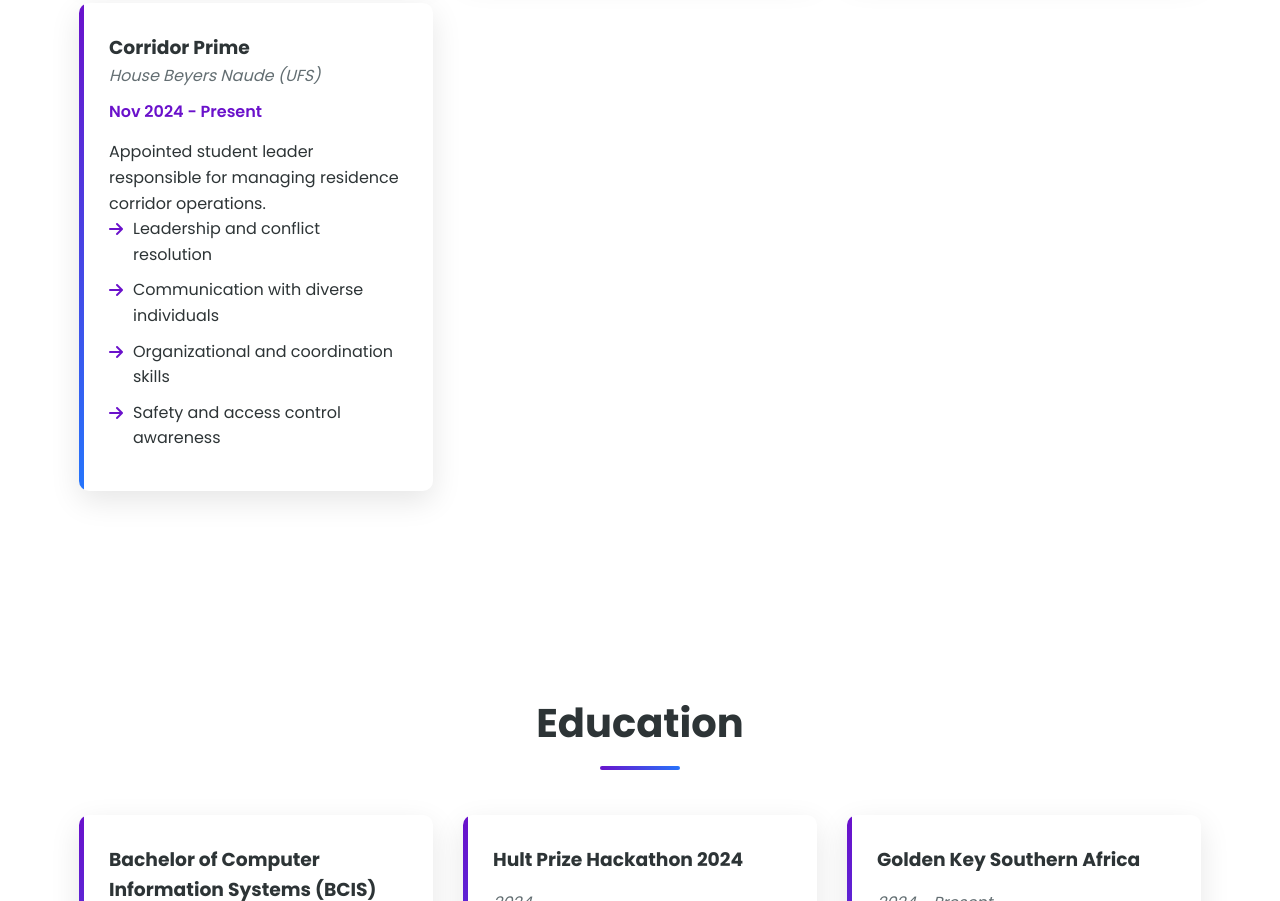
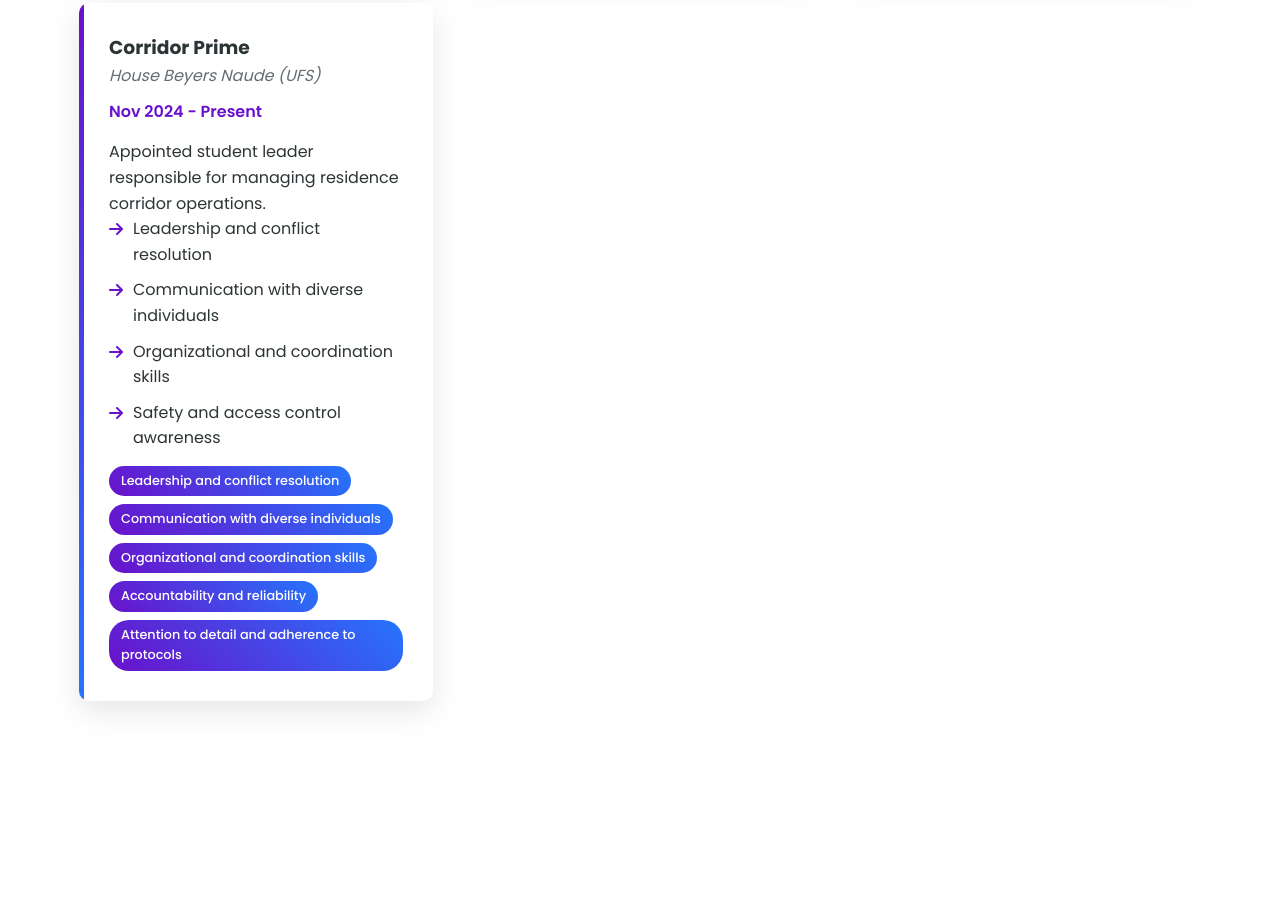
Before and after one commit to VelenkosiniNkosi/WebsitePortfolio, a plain HTML site: page index.html in a window 1280 px wide. Shown: the part 5200-6101 px from the top of the page. Drawn offline with Linux system fonts and the light colour scheme.

Commit message:
update corridor prime skills

```diff
--- a/index.html
+++ b/index.html
@@ -280,6 +280,17 @@
               <li><i class="fas fa-arrow-right"></i> Organizational and coordination skills</li>
               <li><i class="fas fa-arrow-right"></i> Safety and access control awareness</li>
             </ul>
+            <div class="skills-tags">
+              <span class="skill-tag">Leadership and conflict resolution </span>
+              <span class="skill-tag">Communication with diverse individuals</span>
+              <span class="skill-tag"> Organizational and coordination skills </span>
+              <span class="skill-tag">Accountability and reliability</span>
+              <span class="skill-tag">Attention to detail
+and adherence to protocols
+</span>
+            </div>
+          </div>
+        </div>
           </div>
         </div>
       </div>
```
